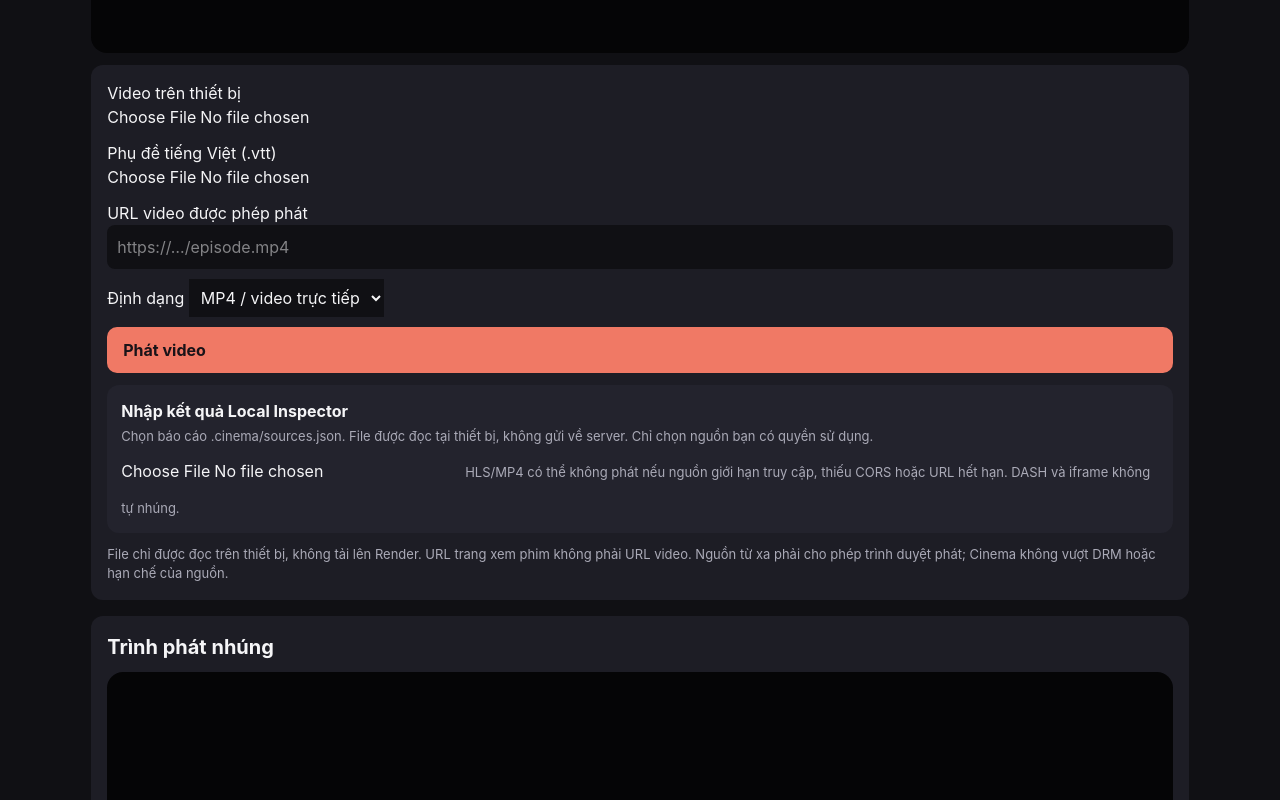
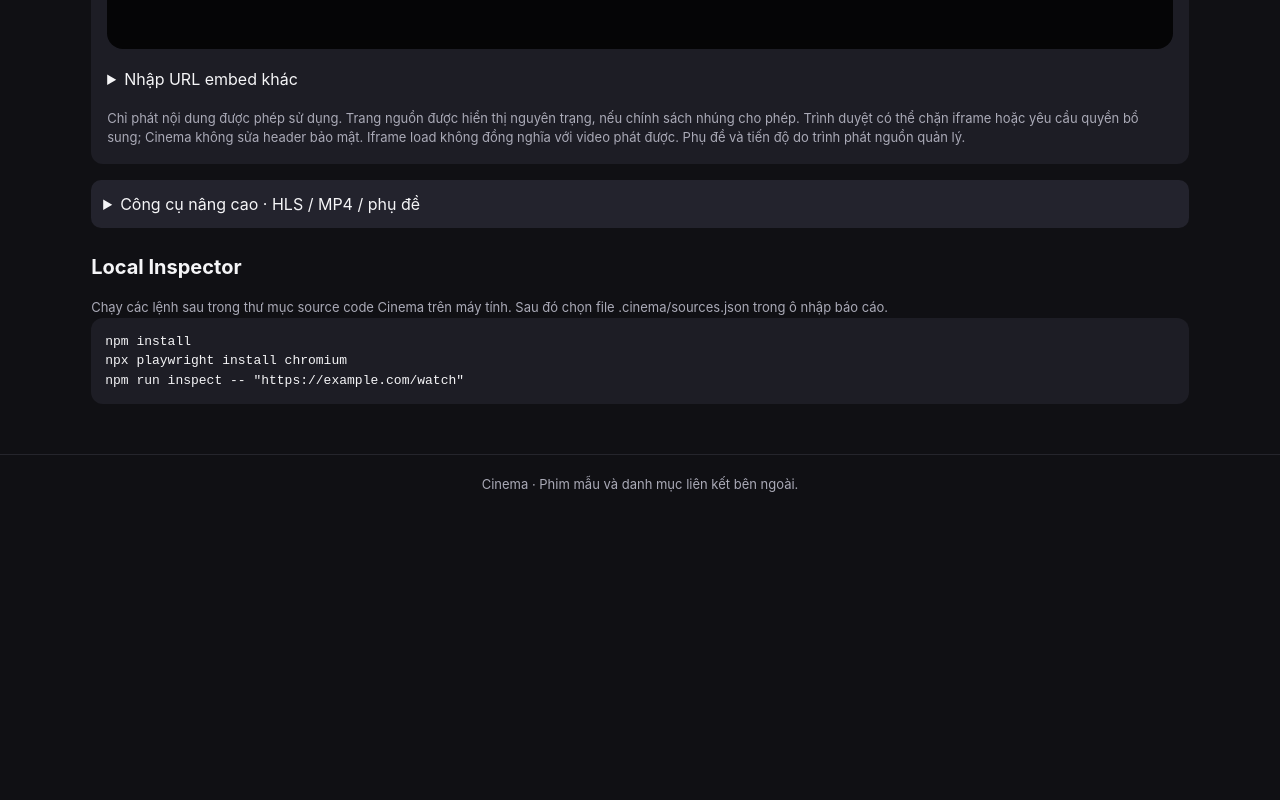
Before and after one commit to hugoforeyes/cinema, a React (Vite) app in the folder frontend/: page /tools/media in a window 1280 px wide. Shown: the part 959-1759 px from the top of the page. After the commit the page ends 1474 px from the top, so only its background shows below. Built offline with nearby package versions, Linux system fonts and the light colour scheme.

Commit message:
Surface embed player and improve navigation freshness

```diff
--- a/frontend/src/EpisodePlayer.tsx
+++ b/frontend/src/EpisodePlayer.tsx
@@ -25,6 +25,8 @@ function EpisodeSource({episode,progressKey,pageLinks}:{episode:number;progressK
  const videoUrl=useObjectUrl(file),subtitleUrl=useObjectUrl(sub);
  const source:VideoSource|null=file?(videoUrl?{id:'local',provider:'Thiết bị',label:file.name,type:'mp4',url:videoUrl}:null):remote;
  return <>
+ <EmbedPlayer pageLinks={pageLinks}/>
+ <details style={{marginTop:16}}><summary style={{cursor:"pointer",padding:12,background:"#23232d",borderRadius:10}}>Công cụ nâng cao · HLS / MP4 / phụ đề</summary>
  <h2>Trình phát Cinema · Tập {episode}</h2>
  {source?<Player source={source} progressKey={progressKey} subtitleUrl={subtitleUrl||undefined}/>:<div className="player empty" style={{textAlign:'center',padding:20}}><div><strong>Chưa có video cho tập {episode}</strong><p><small>Chọn video từ thiết bị hoặc nhập URL video được phép sử dụng.</small></p></div></div>}
  <div style={{padding:16,background:'#1d1d25',borderRadius:12,marginTop:12,display:'grid',gap:12}}>
@@ -38,5 +40,5 @@ function EpisodeSource({episode,progressKey,pageLinks}:{episode:number;progressK
  {error&&<p role="alert" className="notice">{error}</p>}
  <InspectorReport onSelect={item=>{const type=item.type==='HLS'?'hls':'mp4';setFile(null);setUrl(item.url);setKind(type);setRemote({id:'inspected',provider:'Local Inspector',label:type.toUpperCase(),type,url:item.url});setError('')}}/>
  <small>File chỉ được đọc trên thiết bị, không tải lên Render. URL trang xem phim không phải URL video. Nguồn từ xa phải cho phép trình duyệt phát; Cinema không vượt DRM hoặc hạn chế của nguồn.</small>
- </div><EmbedPlayer pageLinks={pageLinks}/></>;
+ </div></details></>;
 }
```
